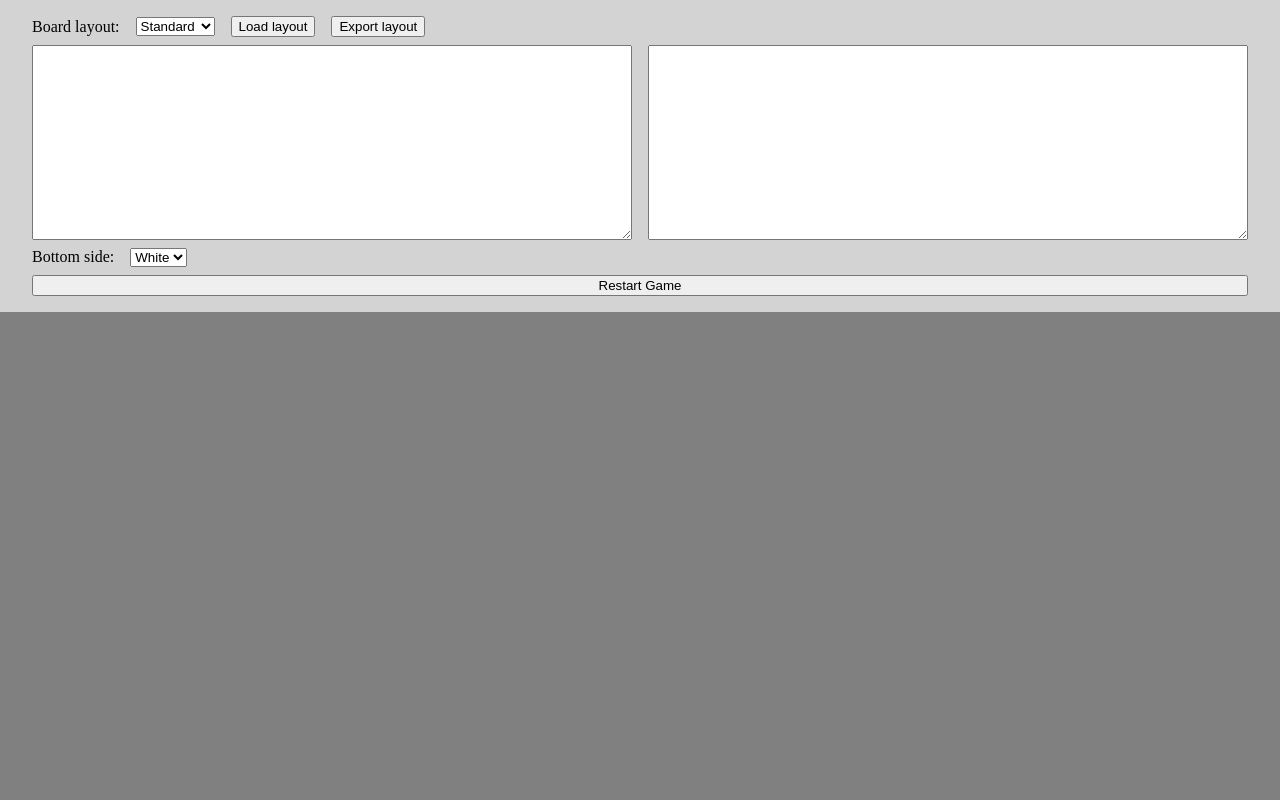
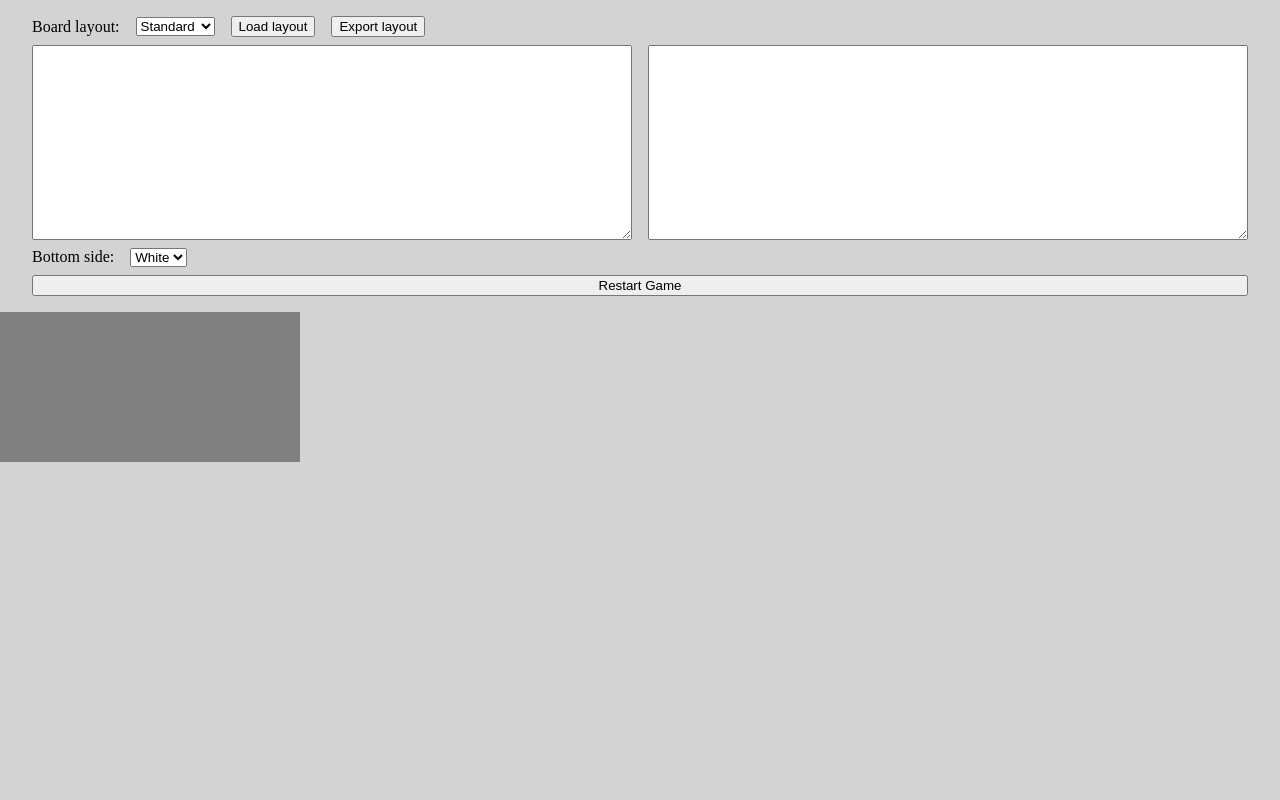
Before and after one commit to FHomps/chess2, a plain HTML site: page out/index.html in a window 1280 px wide. Shown: the top 800 px of the page. Drawn offline with Linux system fonts and the light colour scheme; no server answers.

Commit message:
Fixed canvas size feedback loop

```diff
--- a/out/index.html
+++ b/out/index.html
@@ -10,8 +10,6 @@
       }
 
       #bevy_game {
-        width: 100vw!important;
-        height: 100vh!important;
         background-color: grey;
       }
 
@@ -54,8 +52,10 @@
       </div>
       <button>Restart Game</button>
     </div>
-    <canvas id="bevy_game">
-    </canvas>
+    <div style="width: 100vw; height: 100vh">
+      <canvas id="bevy_game">
+      </canvas>
+    </div>
   </body>
   <script type="module">
     import init from './chess2.js';
```
Also changed, not shown: 1 other file.
